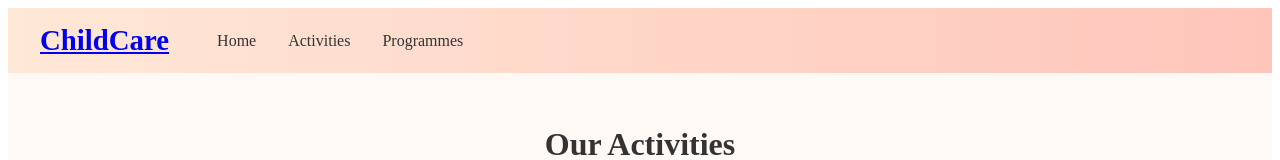
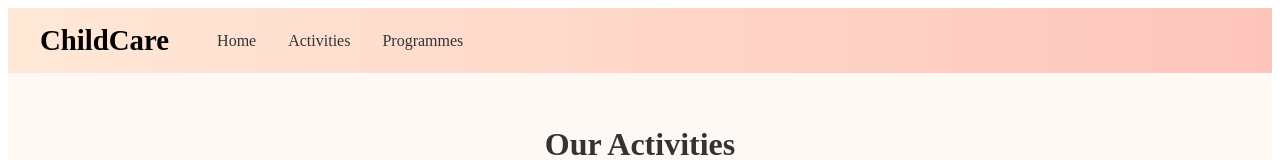
Before and after one commit to srivyshnavi1505/ChildCare, a React (Vite) app: page /activities in a window 1280 px wide. Shown: the top 160 px of the page. Built offline with nearby package versions, Linux system fonts and the light colour scheme.

Commit message:
minor change 2

```diff
--- a/src/components/navbar.css
+++ b/src/components/navbar.css
@@ -12,6 +12,11 @@
 .title h1 {
   margin: 0;
   font-size: 1.8rem;
+}
+
+.title a {
+  text-decoration: none;
+  color: black;
 }
 
 .navbar {
```
